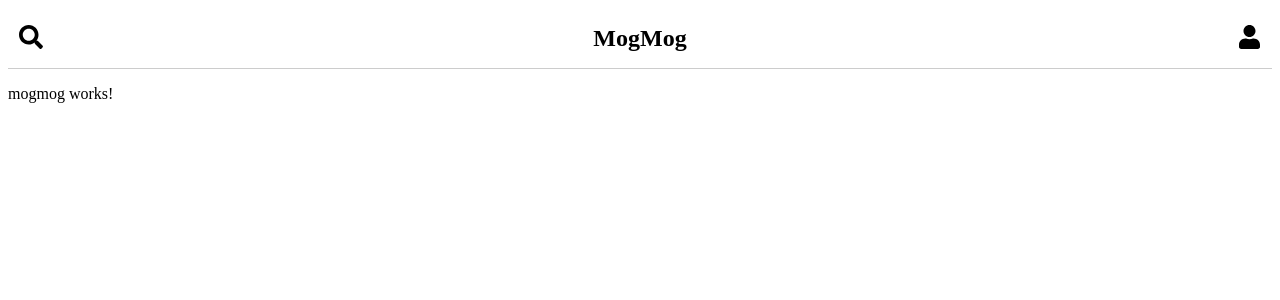
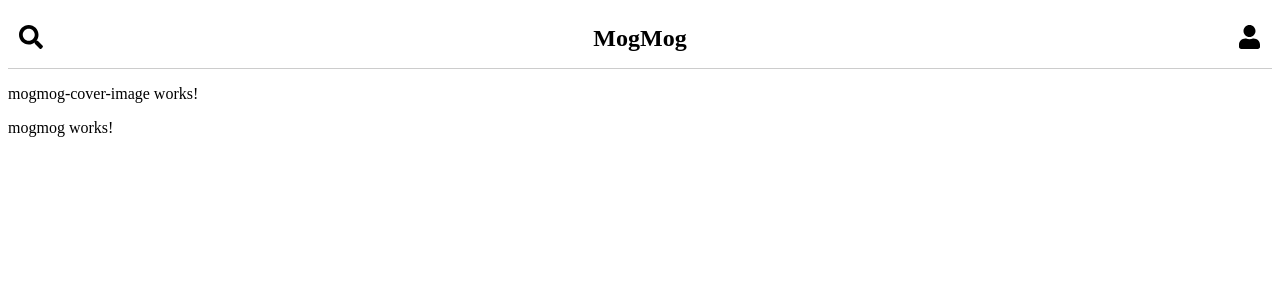
Before and after one commit to kasaharu/trace-on, an Angular app: page /mogmog in a window 1280 px wide. Shown: the top 300 px of the page. Built offline with nearby package versions, Linux system fonts and the light colour scheme.

Commit message:
MogmogComponent から MogmogCoverImageComponent を呼び出し

```diff
--- a/src/app/components/mogmog/mogmog.component.html
+++ b/src/app/components/mogmog/mogmog.component.html
@@ -1,4 +1,5 @@
 <app-mogmog-header></app-mogmog-header>
+<app-mogmog-cover-image></app-mogmog-cover-image>
 <p>
   mogmog works!
 </p>
```
Also changed, not shown: 1 other file (tests, documents, lock files or other folders).
